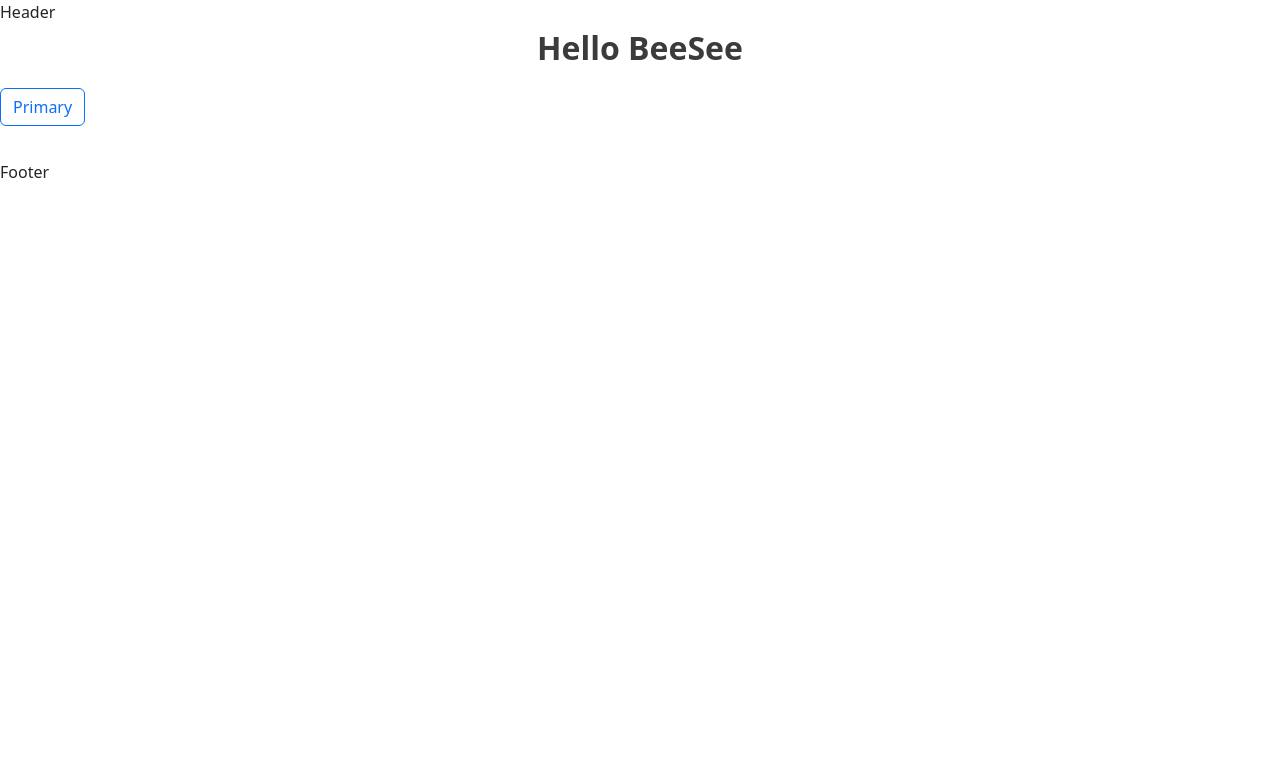
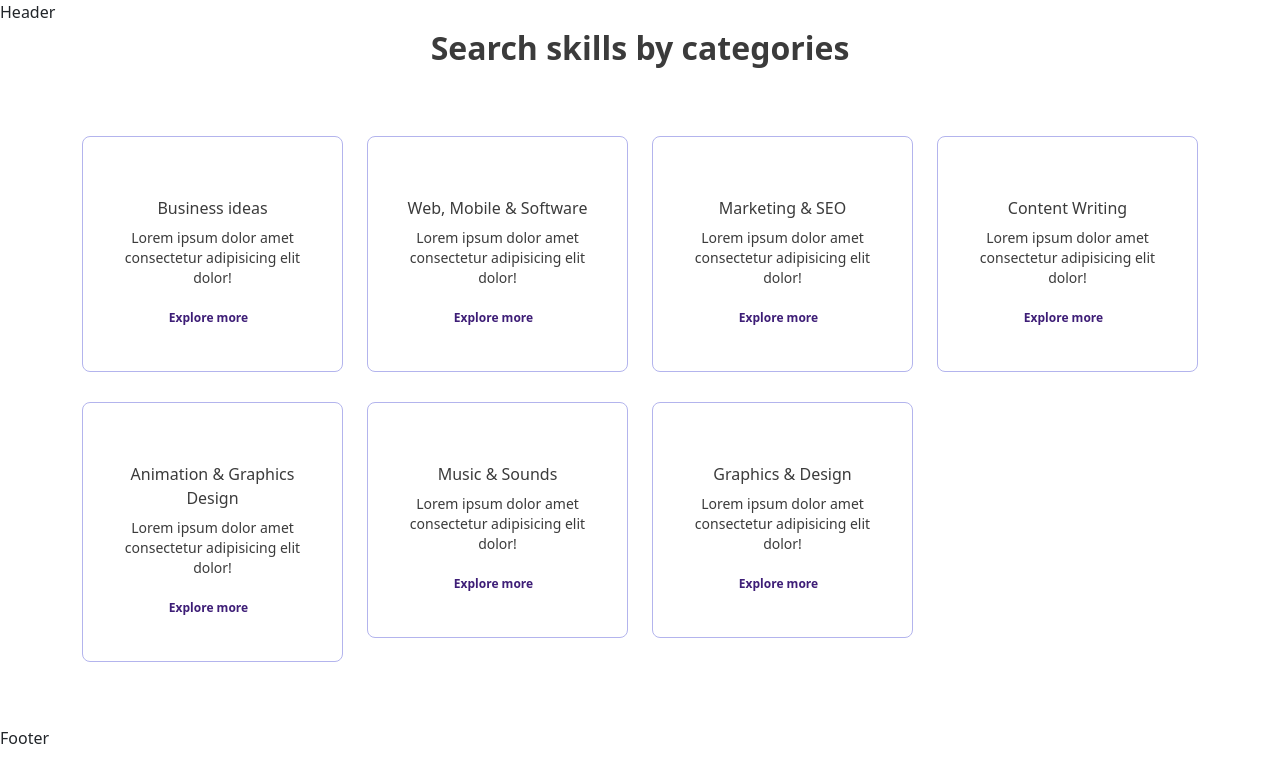
Before and after one commit to mostafizur99/beesee, a Next.js app: page / in a window 1280 px wide. Shown: the top 782 px of the page. Built offline with nearby package versions, Linux system fonts and the light colour scheme.

Commit message:
feat: category section added

```diff
--- a/package.json
+++ b/package.json
@@ -18,6 +18,7 @@
     "react-dom": "18.2.0"
   },
   "devDependencies": {
+    "@emotion/babel-plugin": "^11.10.2",
     "eslint": "8.25.0",
     "eslint-config-next": "12.3.1"
   }
--- a/pages/index.js
+++ b/pages/index.js
@@ -1,8 +1,6 @@
 import Head from 'next/head'
-import { css, } from '@emotion/react';
-import styled from '@emotion/styled';
-import colors from '../styles/colors';
-import { Button } from 'react-bootstrap';
+
+import Categories from '../src/components/categories/Categories';
 
 export default function Home() {
   return (
@@ -12,22 +10,8 @@ export default function Home() {
         <meta name="description" content="Generated by create next app" />
         <link rel="icon" href="/favicon.ico" />
       </Head>
-      <Section>
-        <Header>Hello BeeSee</Header>
-        <Button variant="outline-primary">Primary</Button>
-      </Section>
+
+      <Categories />
     </>
   )
 }
-
-const Section = styled.section`
-padding-bottom: 34px;
-background: #FFFFFF;
-`;
-const Header = styled.p`
-color: ${colors.textColor};
-font-size: 32px;
-line-height: 48px;
-font-weight: 600;
-text-align: center;
-`;
--- /dev/null
+++ b/src/components/categories/Categories.js
@@ -0,0 +1,48 @@
+import React from 'react'
+import styled from '@emotion/styled';
+import { Container, Row, Col } from 'react-bootstrap';
+import colors from '../../../styles/colors';
+import { categoriesData } from '../../datas/categoryDb';
+import CategoryCard from './CategoryCard';
+
+const Categories = () => {
+    return (
+        <Section>
+            <Container>
+                <Row>
+                    <Col md={12}>
+                        <Header>Search skills by categories</Header>
+                    </Col>
+                </Row>
+                <Row xs={1} md={2} lg={4} >
+                    {
+                        categoriesData.map((category, index) => {
+                            return (
+                                <CategoryCard categoryItem={category} key={index} />
+                            )
+                        })
+                    }
+                </Row>
+            </Container>
+        </Section>
+    )
+}
+
+export default Categories
+
+const Section = styled.section`
+    padding-bottom: 34px;
+    background: #FFFFFF;
+`;
+const Header = styled.p`
+    color: ${colors.textColor};
+    font-size: 32px;
+    line-height: 48px;
+    font-weight: 600;
+    text-align: center;
+    margin-bottom: 64px;
+    /* Mobile Device */
+    @media only screen and (max-width:688px) {
+        font-size: 24px;
+    }
+`;
--- /dev/null
+++ b/src/components/categories/CategoryCard.js
@@ -0,0 +1,73 @@
+import React from 'react'
+import { Card, Col } from 'react-bootstrap';
+import { css } from '@emotion/react';
+import colors from '../../../styles/colors';
+import styled from '@emotion/styled';
+
+const CategoryCard = ({ categoryItem }) => {
+    return (
+        <Col>
+            <Card css={custom_card}>
+                <Card.Body css={card_body}>
+                    <CardTitle>{categoryItem.title}</CardTitle>
+                    <CardText>
+                        {categoryItem.text}
+                    </CardText>
+                    <CardButton >
+                        <CardButtonText>Explore more</CardButtonText>
+                    </CardButton>
+                </Card.Body>
+            </Card>
+        </Col>
+    )
+}
+
+export default CategoryCard
+
+const custom_card = css`
+    text-align: center;
+    margin-bottom: 30px;
+    background: #FFFFFF;
+    border: 1px solid ${colors.primaryLight};
+    box-sizing: border-box;
+    border-radius: 8px;
+    transition: .3s;
+    &:hover{
+        border: 1px solid #3E1E77;
+        box-shadow: 0px 24px 40px rgba(26, 26, 26, 0.16);
+        }
+`;
+const card_body = css`
+    padding: 43px 24px;
+`;
+const CardIcon = styled.div`
+`;
+const CardTitle = styled.p`
+    color: ${colors.textColor};
+    font-size: 16px;
+    line-height: 24px;
+    font-weight:500;
+    margin: 16px 0 8px 0;
+`;
+const CardText = styled.p`
+    color: ${colors.textColor};
+    font-size: 14px;
+    line-height: 20px;
+    font-weight:400;
+    margin: 0 0 16px 0;
+`;
+const CardButton = styled.button`
+    border: none;
+    background: transparent;
+    padding:0;
+    display: inline-flex;
+    align-items: center;
+    justify-content: center;
+`;
+const CardButtonText = styled.span`
+    color: ${colors.primary};
+    line-height: 16px;
+    font-size: 12px;
+    font-weight: 600;
+    margin-right: 8px;
+`;
--- /dev/null
+++ b/src/datas/categoryDb.js
@@ -0,0 +1,37 @@
+export const categoriesData = [
+    {
+        title: "Business ideas",
+        text: "Lorem ipsum dolor amet consectetur adipisicing elit dolor!",
+        id: 1
+    },
+    {
+        title: "Web, Mobile & Software",
+        text: "Lorem ipsum dolor amet consectetur adipisicing elit dolor!",
+        id: 2
+    },
+    {
+        title: "Marketing & SEO",
+        text: "Lorem ipsum dolor amet consectetur adipisicing elit dolor!",
+        id: 3
+    },
+    {
+        title: "Content Writing",
+        text: "Lorem ipsum dolor amet consectetur adipisicing elit dolor!",
+        id: 4
+    },
+    {
+        title: "Animation & Graphics Design",
+        text: "Lorem ipsum dolor amet consectetur adipisicing elit dolor!",
+        id: 5
+    },
+    {
+        title: "Music & Sounds",
+        text: "Lorem ipsum dolor amet consectetur adipisicing elit dolor!",
+        id: 6
+    },
+    {
+        title: "Graphics & Design",
+        text: "Lorem ipsum dolor amet consectetur adipisicing elit dolor!",
+        id: 7
+    },
+]
```
Also changed, not shown: .babelrc (added), 1 other file (tests, documents, lock files or other folders).
